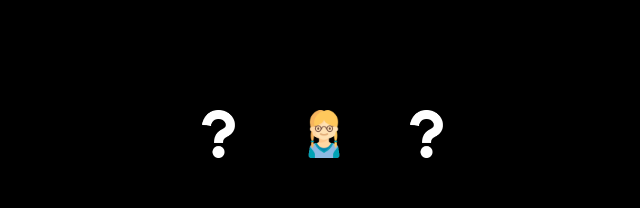
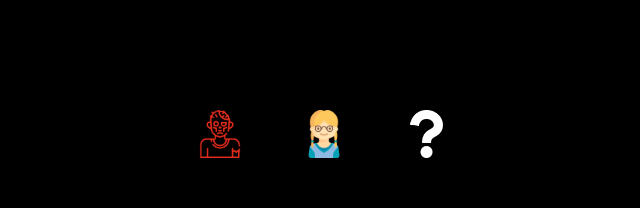
Before and after one commit to Reckyt/applirynthe, a React (Create React App) app: page /map/Map2 in a window 1280 px wide. Shown: the part 178-386 px from the top of the page, without its empty margins (212-852 px from the left). Built offline with nearby package versions, Linux system fonts and the light colour scheme.

Commit message:
routing monsters

```diff
--- a/src/App.js
+++ b/src/App.js
@@ -1,5 +1,5 @@
 import React from "react";
-import Monsters from "../src/components/monsters/Monster1";
+import Monsters1 from "../src/components/monsters/Monster1";
 import "./App.css";
 import { Switch, Route } from "react-router-dom";
 
@@ -212,7 +212,7 @@ class App extends React.Component {
           />
           <Route path="/enigma/Enigma1" component={Enigma1} />
           <Route path="/enigma/Enigma3" component={Enigma3} />
-          <Route path="/monsters/Monster1" component={Monsters} />
+          <Route path="/monsters/Monster1" component={Monsters1} />
           <Route path="/monsters/Monster2" component={Monsters2} />
           <Route path="/monsters/Monster3" component={Monsters3} />
           <Route path="/walls/Wall1" component={Wall1} />
--- a/src/components/map/Map.js
+++ b/src/components/map/Map.js
@@ -16,7 +16,7 @@ export default class Map extends Component {
                     {(this.props.location === 1)
                         ? <img className="Map-Icon" alt="You" src={require('../../styles/assets/userAvatar.png')} />
                         : (this.props.location === 6 || this.props.location === 2)
-                            ? <a href="/map/Map1"> <img className="Map-Icon" alt="Case 1" src={require('../../styles/assets/questionMark.png')} /> </a>
+                            ? <a href="/monsters/Monster2"> <img className="Map-Icon" alt="Case 1" src={require('../../styles/assets/zombie.png')} /> </a>
                             : "" }
                 </div>
 
@@ -40,7 +40,7 @@ export default class Map extends Component {
                     {(this.props.location === 4)
                         ? <img className="Map-Icon" alt="You" src={require('../../styles/assets/userAvatar.png')} />
                         : (this.props.location === 3 || this.props.location === 5 || this.props.location === 9)
-                            ? <a href="/map/Map4"><img className="Map-Icon" alt="Case 1" src={require('../../styles/assets/questionMark.png')} /></a>
+                            ? <a href="/monsters/Monster1"><img className="Map-Icon" alt="Case 1" src={require('../../styles/assets/alienIcon.png')} /></a>
                             : "" }
                 </div>
 
@@ -72,7 +72,7 @@ export default class Map extends Component {
                     {(this.props.location === 8)
                         ? <img className="Map-Icon" alt="You" src={require('../../styles/assets/userAvatar.png')} />
                         : (this.props.location === 3 || this.props.location === 7 || this.props.location === 9 || this.props.location === 13)
-                            ? <a href="/map/Map8"><img className="Map-Icon" alt="Case 1" src={require('../../styles/assets/questionMark.png')} /></a>
+                            ? <a href="/enigma/Enigma1"><img className="Map-Icon" alt="Case 1" src={require('../../styles/assets/questionMark.png')} /></a>
                             : "" }
                 </div>
 
@@ -144,7 +144,7 @@ export default class Map extends Component {
                     {(this.props.location === 17)
                         ? <img className="Map-Icon" alt="You" src={require('../../styles/assets/userAvatar.png')} />
                         : (this.props.location === 12 || this.props.location === 16 || this.props.location === 18 || this.props.location === 22)
-                            ? <a href="/map/Map17"><img className="Map-Icon" alt="Case 1" src={require('../../styles/assets/questionMark.png')} /></a>
+                            ? <a href="/monsters/Monster3"><img className="Map-Icon" alt="Case 1" src={require('../../styles/assets/questionMark.png')} /></a>
                             : "" }
                 </div>
 
@@ -200,7 +200,7 @@ export default class Map extends Component {
                     {(this.props.location === 24)
                         ? <img className="Map-Icon" alt="You" src={require('../../styles/assets/userAvatar.png')} />
                         : (this.props.location === 23 || this.props.location === 19 || this.props.location === 25)
-                            ? <a href="/map/Map24"><img className="Map-Icon" alt="Case 1" src={require('../../styles/assets/questionMark.png')} /></a>
+                            ? <a href="/enigma/Enigma3"><img className="Map-Icon" alt="Case 1" src={require('../../styles/assets/questionMark.png')} /></a>
                             : "" }
                 </div>
 
@@ -208,7 +208,7 @@ export default class Map extends Component {
                 {(this.props.location === 25)
                         ? <img className="Map-Icon" alt="You" src={require('../../styles/assets/userAvatar.png')} />
                         : (this.props.location === 24 || this.props.location === 20)
-                            ? <a href="/map/Map25"><img className="Map-Icon" alt="Case 1" src={require('../../styles/assets/exit.png')} /></a>
+                            ? <a href="/exit/Exit"><img className="Map-Icon" alt="Case 1" src={require('../../styles/assets/exit.png')} /></a>
                             : "" }
                 </div>
                 </div>
```
Also changed, not shown: src/styles/assets/check.png (added), src/styles/assets/emptySquare.png (added), src/styles/assets/mettez-toutes-vos-images-ici.js (deleted).
